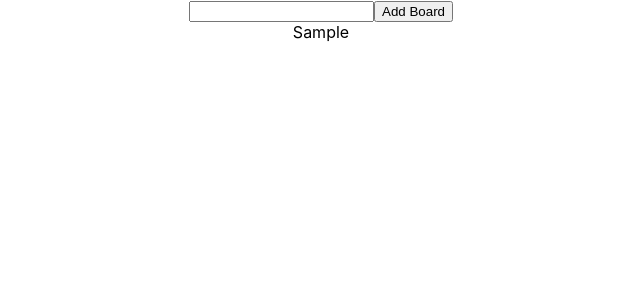
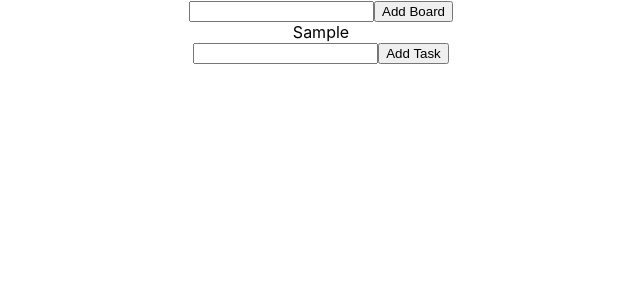
Before and after one commit to DarkOutX/task-manager, a React (Create React App) app: page / in a window 1280 px wide. Both pictures are taken after typing "Sample" into the empty fields and a click on the button "Add Board". Shown: the top 300 px of the page, without its empty margins (319-959 px from the left). Built offline with nearby package versions, Linux system fonts and the light colour scheme.

Commit message:
Full add functionality

```diff
--- a/src/actions/index.js
+++ b/src/actions/index.js
@@ -2,12 +2,13 @@ let nextTaskId = 0
 export const addTask = (boardId, text) => ({
   type: 'ADD_TASK',
   id: nextTaskId++,
-  text
+  boardId: boardId,
+  text,
 })
 
 let nextBoardId = 0
 export const addBoard = (name) => ({
   type: 'ADD_BOARD',
   id: nextBoardId++,
-  name
+  name,
 })
--- a/src/components/Board.js
+++ b/src/components/Board.js
@@ -1,10 +1,15 @@
-import React from 'react';
-// import "./MyComponent.css"
+import { connect } from 'react-redux'
+import Task from './Task'
+import TaskAdder from './TaskAdder'
 
-const Board = ({ name, tasks }) => {
+const Board = ({ id, name, tasks }) => {
   return (
     <div className="board">
     	{name}
+    	{tasks.map(task => (
+    		<Task key={task.id} {...task} />
+		))}
+		<TaskAdder boardId={id} />
     </div>
   );
 }
--- a/src/components/BoardAdder.js
+++ b/src/components/BoardAdder.js
@@ -1,4 +1,3 @@
-import React from 'react'
 import { connect } from 'react-redux'
 import { addBoard } from '../actions'
 
--- a/src/components/Boards.js
+++ b/src/components/Boards.js
@@ -1,12 +1,13 @@
 import { connect } from 'react-redux'
 import Board from './Board'
+import Task from './Task'
 // import "./MyComponent.css"
 
-const Boards = ({ boards }) => {
+const Boards = ({ boards, tasks }) => {
   return (
     <div className="boards">
     	{boards.map(board => (
-    		<Board key={board.id} {...board} />
+    		<Board key={board.id} {...board} tasks={tasks.filter(t => t.boardId == board.id)} />
 		))}
     </div>
   );
@@ -14,6 +15,7 @@ const Boards = ({ boards }) => {
 
 const mapStateToProps = state => ({
   boards: state.boards,
+  tasks: state.tasks
 })
 
 export default connect(mapStateToProps)(Boards)
--- a/src/components/Task.js
+++ b/src/components/Task.js
@@ -1,10 +1,10 @@
 import React from 'react';
 // import "./MyComponent.css"
 
-const Task = () => {
+const Task = ({ text }) => {
   return (
-    <div>
-
+    <div className="task">
+    	{text}
     </div>
   );
 }
--- a/src/components/TaskAdder.js
+++ b/src/components/TaskAdder.js
@@ -1,11 +1,25 @@
-import React from 'react';
-// import "./MyComponent.css"
+import { connect } from 'react-redux'
+import { addTask } from '../actions'
 
-const TaskAdder = () => {
+const TaskAdder = ({ dispatch, boardId }) => {
+  let input
+
   return (
     <div>
+      <form
+        onSubmit={e => {
+          e.preventDefault()
+          if (!input.value.trim()) return;
+
+          dispatch(addTask(boardId, input.value))
+          input.value = ''
+        }}
+      >
+        <input ref={node => (input = node)} />
+        <button type="submit">Add Task</button>
+      </form>
     </div>
-  );
+  )
 }
 
-export default TaskAdder;
+export default connect()(TaskAdder)
--- a/src/reducers/boards.js
+++ b/src/reducers/boards.js
@@ -8,10 +8,6 @@ const boards = (state = [], action) => {
           name: action.name
         }
       ]
-    // case 'TOGGLE_TODO':
-    //   return state.map(todo =>
-    //     todo.id === action.id ? { ...todo, completed: !todo.completed } : todo
-    //   )
     default:
       return state
   }
--- a/src/reducers/index.js
+++ b/src/reducers/index.js
@@ -1,7 +1,8 @@
 import { combineReducers } from 'redux'
-// import tasks from './tasks'
+import tasks from './tasks'
 import boards from './boards'
 
 export default combineReducers({
-  boards
+  boards,
+  tasks
 })
--- /dev/null
+++ b/src/reducers/tasks.js
@@ -0,0 +1,21 @@
+let initialState = {
+  boards: [],
+  tasks: [],
+};
+const tasks = (state = [], action) => {
+  switch (action.type) {
+    case 'ADD_TASK':
+      return [
+        ...state,
+        {
+          id: action.id,
+          boardId: action.boardId,
+          text: action.text
+        }
+      ]
+    default:
+      return state
+  }
+}
+
+export default tasks
```
